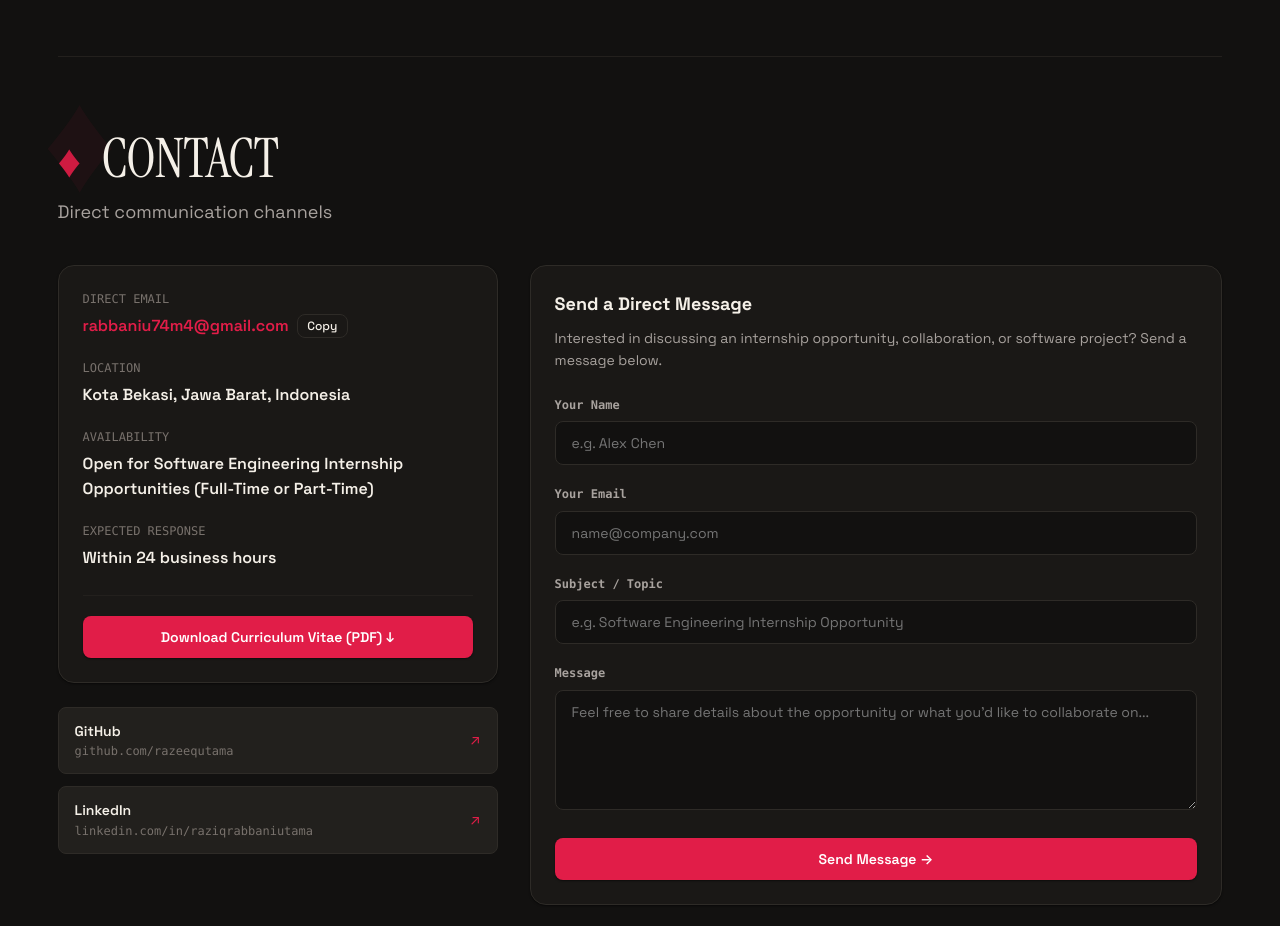
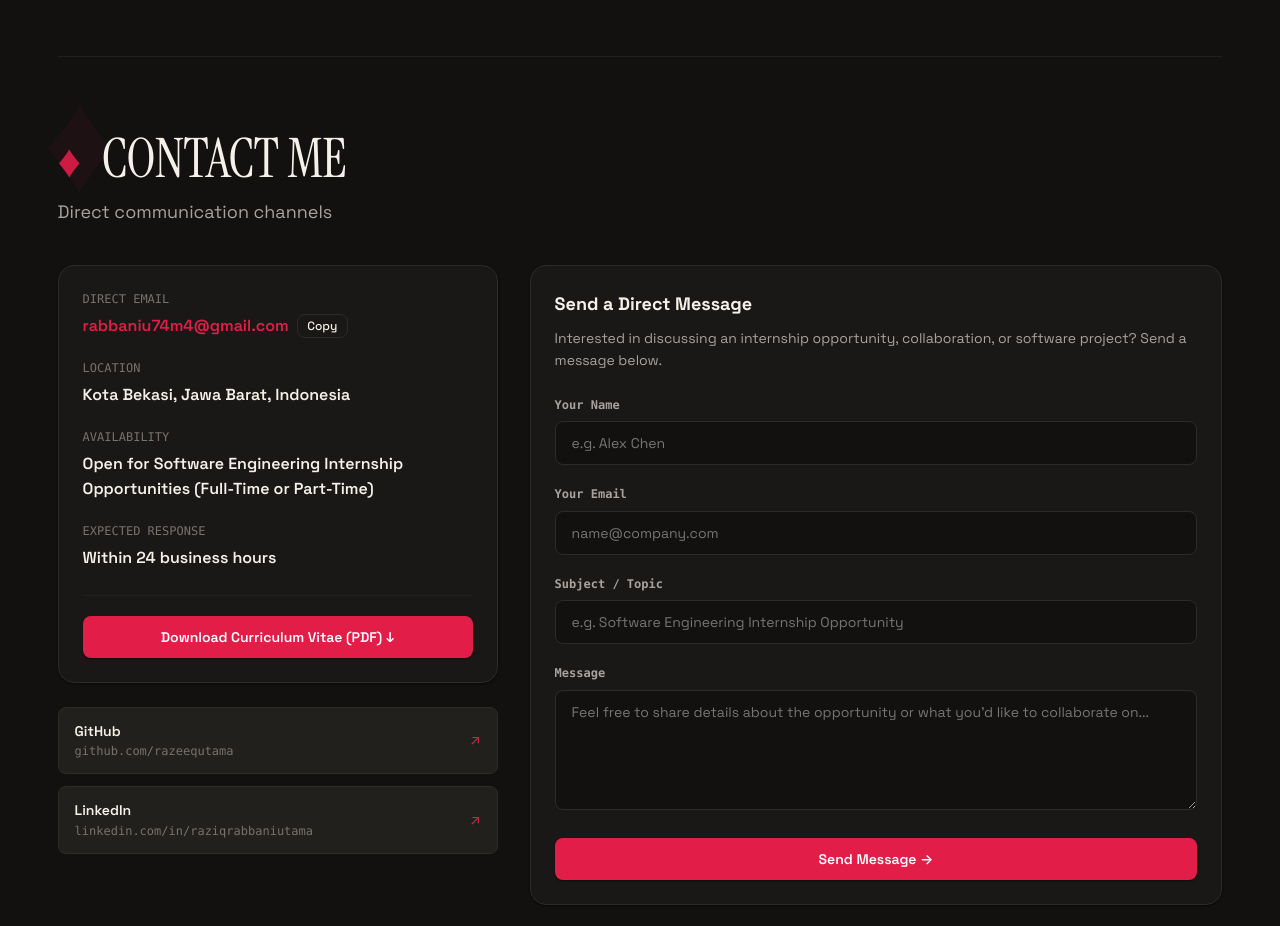
Before and after one commit to razeequtama/portfolio-website, a React (Vite) app: page / in a window 1280 px wide. Shown: the part 8500-9426 px from the top of the page. Built offline with nearby package versions, Linux system fonts and the light colour scheme; a web font is replaced by a local one.

Commit message:
Edit titles

```diff
--- a/src/data/portfolioData.ts
+++ b/src/data/portfolioData.ts
@@ -99,7 +99,7 @@ export const portfolioSections: SectionMeta[] = [
     number: '07',
     cardSuit: 'diamonds',
     cardRank: '7',
-    title: 'CONTACT',
+    title: 'CONTACT ME',
     subtitle: 'Direct communication channels',
     shortDesc: 'Direct email, GitHub, LinkedIn, and collaboration inquiries.',
     badge: 'Connect',
```
